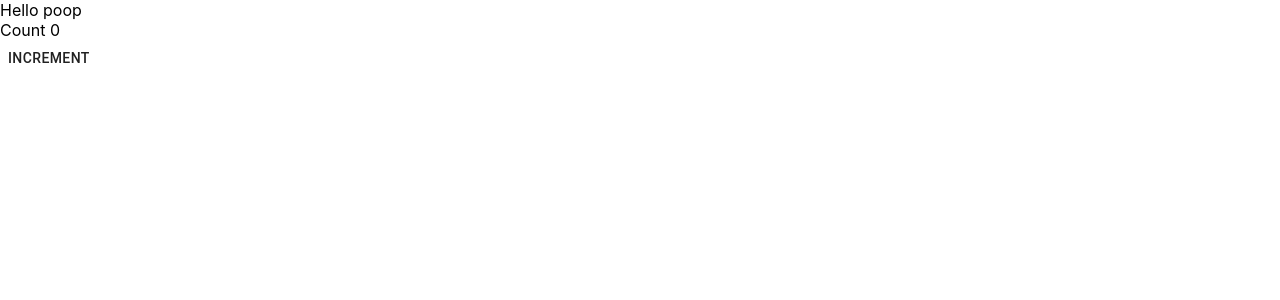
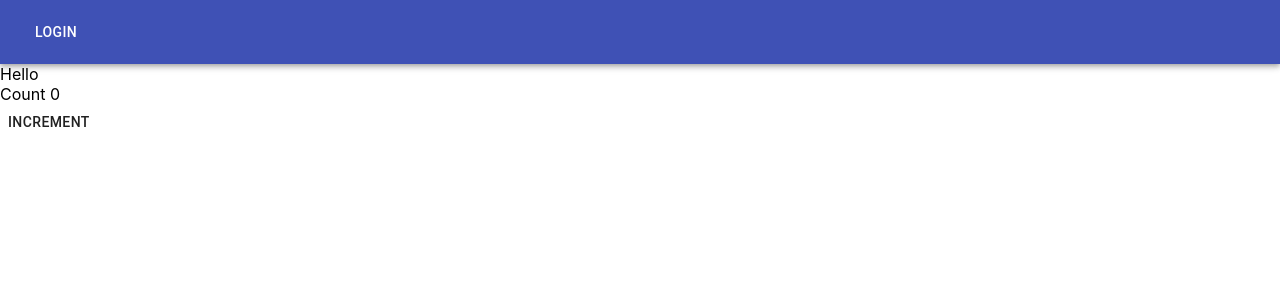
Before and after one commit to ihsan-project/ihsan-react, a React (Create React App) app: page / in a window 1280 px wide. Shown: the top 300 px of the page. Built offline with nearby package versions, Linux system fonts and the light colour scheme.

Commit message:
Move everything to a Login page

```diff
--- a/src/App.js
+++ b/src/App.js
@@ -1,32 +1,25 @@
 import React, { useState, useContext } from 'react';
 import './App.css';
-import Counter from './components/Counter'
+
+import AppBar from '@material-ui/core/AppBar';
+import Toolbar from '@material-ui/core/Toolbar';
 import { Button } from '@material-ui/core';
+
+import Login from './containers/Login'
+
 import { store } from './libs/store';
 
-const App = (props) => {
-  /*
-   * count is our state variable
-   * count will have a default state of 0
-   * count will be updated using the setCount function
-   */
-  const [count, setCount] = useState(0);
-
-  const incrementer = () => setCount(count + 1)
-
+const App = () => {
   const globalState = useContext(store);
-  const { dispatch } = globalState;
 
   return (
     <>
-      <div>
-        Hello {props.name}
-      </div>
-      <Counter count={ count }/>
-      <Button onClick={ () => {
-        incrementer();
-        dispatch({ type: 'displayLoading' });
-      } }>Increment</Button>
+      <AppBar position="static">
+        <Toolbar>
+          <Button color="inherit">Login</Button>
+        </Toolbar>
+      </AppBar>
+      <Login />
     </>
   );
 }
--- /dev/null
+++ b/src/containers/Login.jsx
@@ -0,0 +1,33 @@
+import React, { useState, useContext } from 'react';
+import Counter from '../components/Counter'
+import { Button } from '@material-ui/core';
+import { store } from '../libs/store';
+
+const Login = (props) => {
+  /*
+   * count is our state variable
+   * count will have a default state of 0
+   * count will be updated using the setCount function
+   */
+  const [count, setCount] = useState(0);
+
+  const incrementer = () => setCount(count + 1)
+
+  const globalState = useContext(store);
+  const { dispatch } = globalState;
+
+  return (
+    <>
+      <div>
+        Hello {props.name}
+      </div>
+      <Counter count={ count }/>
+      <Button onClick={ () => {
+        incrementer();
+        dispatch({ type: 'displayLoading' });
+      } }>Increment</Button>
+    </>
+  );
+}
+
+export default Login;
--- a/src/index.js
+++ b/src/index.js
@@ -8,7 +8,7 @@ import { StateProvider } from './libs/store';
 ReactDOM.render(
   <React.StrictMode>
     <StateProvider>
-      <App name="poop"/>
+      <App />
     </StateProvider>
   </React.StrictMode>,
   document.getElementById('root')
```
